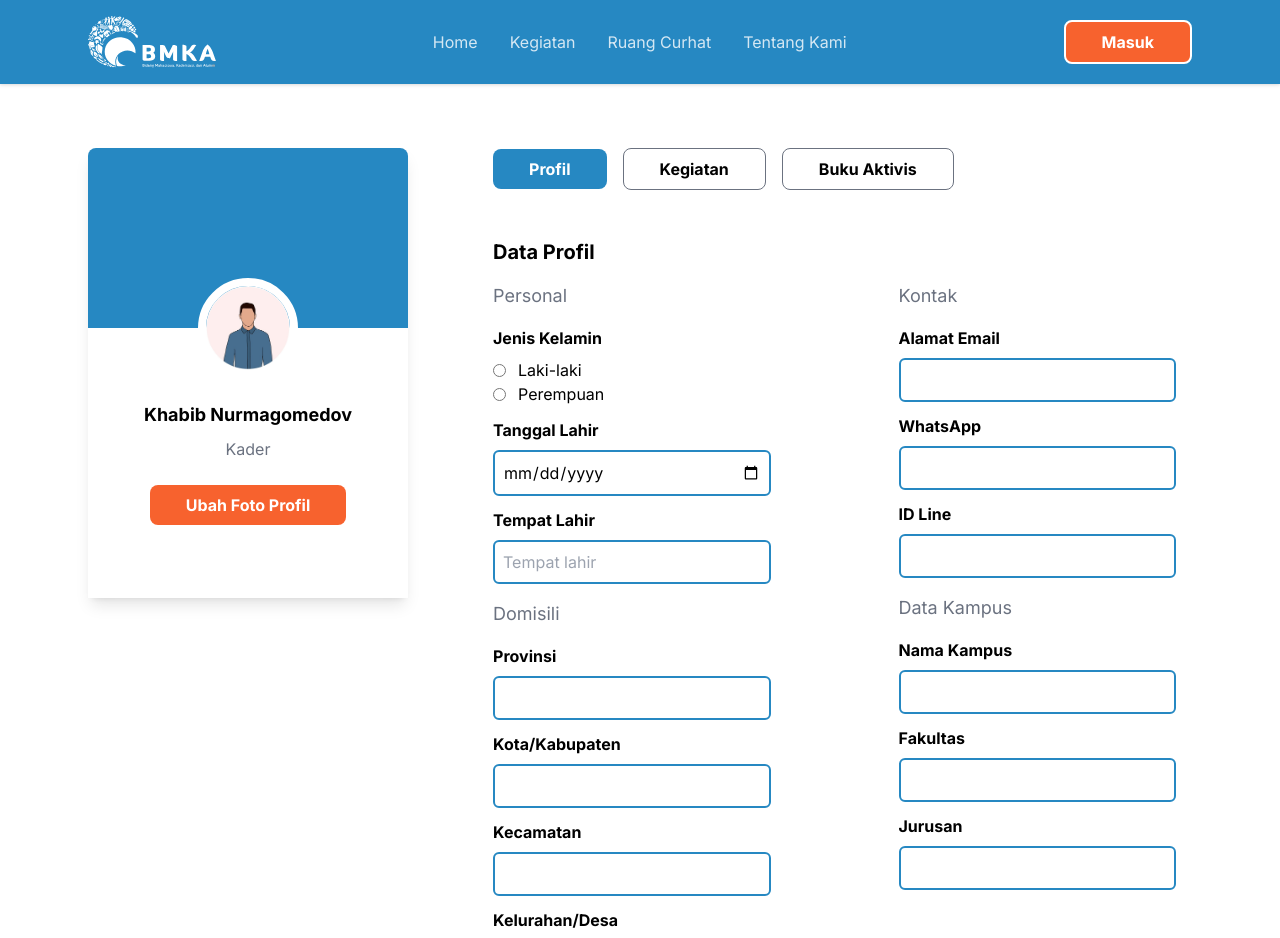
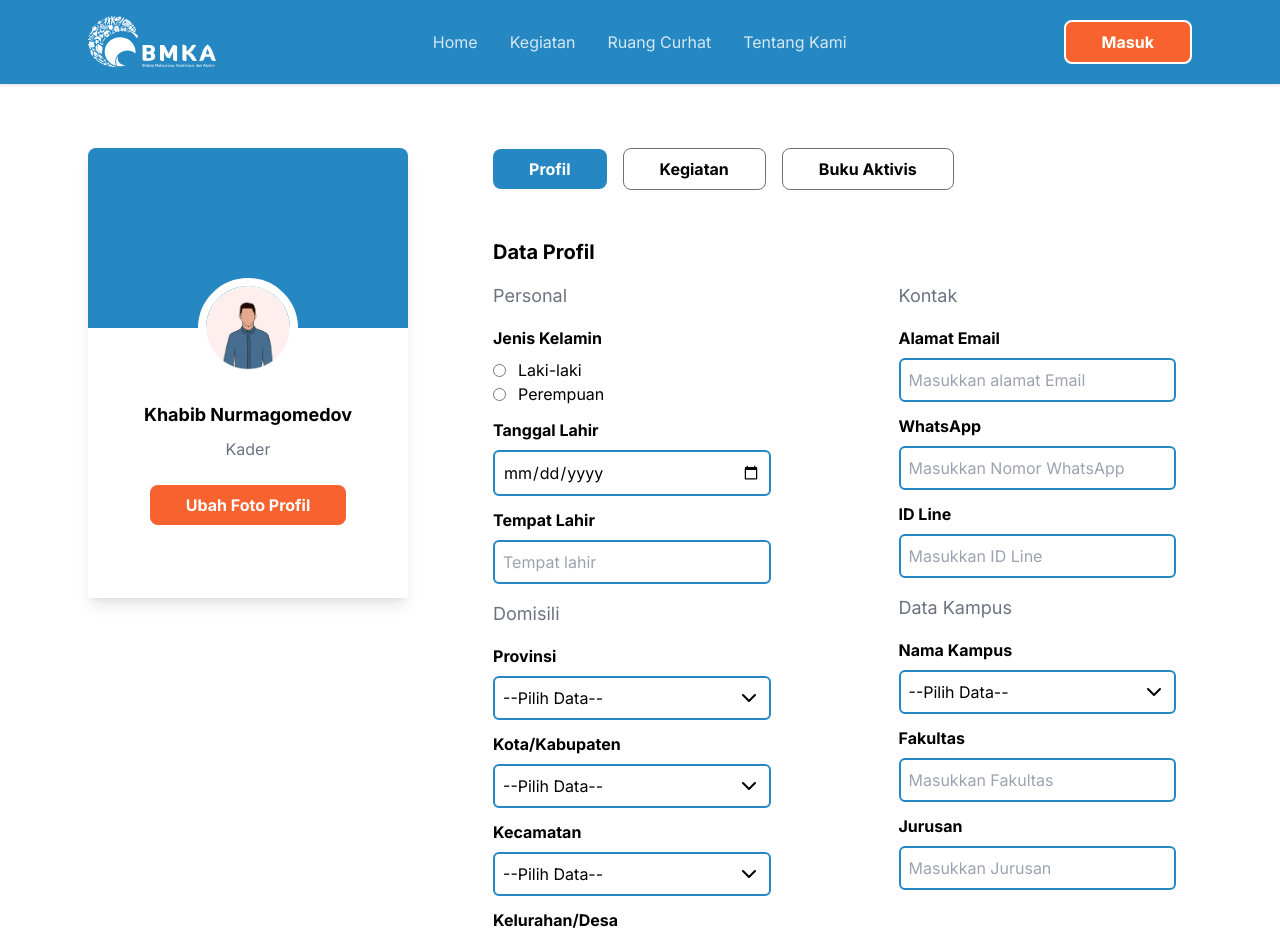
Before and after one commit to salman-digital-lab/new-web-kaderisasi, a Next.js app: page /profile in a window 1280 px wide. Shown: the top 938 px of the page. Built offline with nearby package versions, Linux system fonts and the light colour scheme.

Commit message:
feat: implement RadixUI on select input

```diff
--- a/package.json
+++ b/package.json
@@ -9,6 +9,7 @@
     "lint": "next lint"
   },
   "dependencies": {
+    "@radix-ui/react-select": "^2.0.0",
     "dayjs": "^1.11.10",
     "lucide-react": "^0.312.0",
     "next": "14.0.1",
--- /dev/null
+++ b/src/app/profile/components/InputSelect/index.tsx
@@ -0,0 +1,65 @@
+/* eslint-disable react/display-name */
+/* eslint-disable react/jsx-no-undef */
+import React, { ReactNode, HTMLAttributes, Ref } from 'react';
+import * as Select from '@radix-ui/react-select';
+import { ChevronDown, ChevronUp, Check } from 'lucide-react';
+
+interface SelectItemProps extends HTMLAttributes<HTMLDivElement> {
+  children: ReactNode;
+  value?: string | number | undefined;
+}
+
+const SelectItem = React.forwardRef<HTMLDivElement, SelectItemProps>(
+  ({ children, className, value, ...props }, forwardedRef) => {
+    return (
+      <Select.Item
+        className={`
+          relative flex items-center text-black h-[25px] pr-[35px] pl-[30px] py-2 rounded-[3px] select-none cursor-pointer focus:bg-primary/10 focus:outline-none
+          ${className}`}
+        value={value !== undefined ? value.toString() : ''}
+        {...props}
+        ref={forwardedRef}
+      >
+        <Select.ItemIndicator
+        className="absolute left-0 inline-flex justify-center items-center text-sm w-[25px]"
+        >
+          <Check />
+        </Select.ItemIndicator>
+        <Select.ItemText>{children}</Select.ItemText>
+      </Select.Item>
+    );
+  }
+);
+
+export default function InputSelect({ data }: { data: { placeholder: string; kategori: string; options: Array<{ value: string | number; display: string; }> } }) {
+  return (
+    <Select.Root>
+    <Select.Trigger
+      className="inline-flex justify-between items-center text-black p-2 border-2 border-primary rounded-md focus:outline-none focus:border-primary/30"
+      aria-label={data.kategori}
+    >
+      <Select.Value placeholder={data.placeholder} />
+      <Select.Icon>
+        <ChevronDown />
+      </Select.Icon>
+    </Select.Trigger>
+    <Select.Portal>
+      <Select.Content className="overflow-hidden mt-[70px] bg-white border-2 border-gray-500/20 rounded-md shadow-lg">
+        <Select.ScrollUpButton className="flex justify-center items-center  h-[25px] bg-white text-black cursor-default">
+          <ChevronUp />
+        </Select.ScrollUpButton>
+        <Select.Viewport className="p-2">
+          {data.options.map((option) => (
+            <SelectItem key={option.value} value={option.value}>
+              {option.display}
+            </SelectItem>
+          ))}
+        </Select.Viewport>
+        <Select.ScrollDownButton className="flex items-center justify-center h-[25px] bg-white text-black cursor-default">
+          <ChevronDown />
+        </Select.ScrollDownButton>
+      </Select.Content>
+    </Select.Portal>
+  </Select.Root>
+  )
+}
--- a/src/app/profile/components/Profil/index.tsx
+++ b/src/app/profile/components/Profil/index.tsx
@@ -1,6 +1,36 @@
 import { Button } from '@/components/common';
+import InputSelect from '../InputSelect';
 
 export default function Profil() {
+	const dummyData = {
+		placeholder: '--Pilih Data--',
+		kategori: 'provinsi',
+		options: [
+			{value: 'data1', display: 'Data 1'},
+			{value: 'data2', display: 'Data 2'},
+			{value: 'data3', display: 'Data 3'},
+			{value: 'data4', display: 'Data 4'},
+			{value: 'data5', display: 'Data 5'},
+			{value: 'data6', display: 'Data 6'},
+			{value: 'data7', display: 'Data 7'},
+			{value: 'data8', display: 'Data 8'},
+			{value: 'data8', display: 'Data 8'},
+			{value: 'data9', display: 'Data 9'},
+			{value: 'data10', display: 'Data 10'},
+			{value: 'data11', display: 'Data 11'},
+			{value: 'data12', display: 'Data 12'},
+			{value: 'data13', display: 'Data 13'},
+			{value: 'data14', display: 'Data 14'},
+			{value: 'data15', display: 'Data 15'},
+			{value: 'data16', display: 'Data 16'},
+			{value: 'data17', display: 'Data 17'},
+			{value: 'data18', display: 'Data 18'},
+			{value: 'data19', display: 'Data 19'},
+			{value: 'data20', display: 'Data 20'},
+			{value: 'data21', display: 'Data 21'},
+			{value: 'data22', display: 'Data 22'},
+		]
+	}
 	return (
 		<>
 			<h1 className="text-xl text-center font-bold mb-4 lg:text-left">Data Profil</h1>
@@ -64,37 +94,25 @@ export default function Profil() {
 								<label htmlFor="" className="font-bold">
 									Provinsi
 								</label>
-								<input
-									type="text"
-									className="p-2 border-2 border-primary rounded-md focus:outline-none focus:border-primary/30"
-								/>
+								<InputSelect data={dummyData} />
 							</div>
 							<div className="flex flex-col gap-2">
 								<label htmlFor="" className="font-bold">
 									Kota/Kabupaten
 								</label>
-								<input
-									type="text"
-									className="p-2 border-2 border-primary rounded-md focus:outline-none focus:border-primary/30"
-								/>
+								<InputSelect data={dummyData} />
 							</div>
 							<div className="flex flex-col gap-2">
 								<label htmlFor="" className="font-bold">
 									Kecamatan
 								</label>
-								<input
-									type="text"
-									className="p-2 border-2 border-primary rounded-md focus:outline-none focus:border-primary/30"
-								/>
+								<InputSelect data={dummyData} />
 							</div>
 							<div className="flex flex-col gap-2">
 								<label htmlFor="" className="font-bold">
 									Kelurahan/Desa
 								</label>
-								<input
-									type="text"
-									className="p-2 border-2 border-primary rounded-md focus:outline-none focus:border-primary/30"
-								/>
+								<InputSelect data={dummyData} />
 							</div>
 							<div className="flex flex-col gap-2">
 								<label htmlFor="alamat" className="font-bold">
@@ -124,6 +142,7 @@ export default function Profil() {
 								<input
 									type="email"
 									id="email"
+									placeholder="Masukkan alamat Email"
 									className="p-2 border-2 border-primary rounded-md focus:outline-none focus:border-primary/30"
 								/>
 							</div>
@@ -134,6 +153,7 @@ export default function Profil() {
 								<input
 									type="text"
 									id="whatsapp"
+									placeholder="Masukkan Nomor WhatsApp"
 									className="p-2 border-2 border-primary rounded-md focus:outline-none focus:border-primary/30"
 								/>
 							</div>
@@ -144,6 +164,7 @@ export default function Profil() {
 								<input
 									type="text"
 									id="id-line"
+									placeholder="Masukkan ID Line"
 									className="p-2 border-2 border-primary rounded-md focus:outline-none focus:border-primary/30"
 								/>
 							</div>
@@ -158,10 +179,7 @@ export default function Profil() {
 								<label htmlFor="" className="font-bold">
 									Nama Kampus
 								</label>
-								<input
-									type="text"
-									className="p-2 border-2 border-primary rounded-md focus:outline-none focus:border-primary/30"
-								/>
+								<InputSelect data={dummyData} />
 							</div>
 							<div className="flex flex-col gap-2">
 								<label htmlFor="fakultas" className="font-bold">
@@ -170,6 +188,7 @@ export default function Profil() {
 								<input
 									type="text"
 									id="fakultas"
+									placeholder="Masukkan Fakultas"
 									className="p-2 border-2 border-primary rounded-md focus:outline-none focus:border-primary/30"
 								/>
 							</div>
@@ -180,6 +199,7 @@ export default function Profil() {
 								<input
 									type="text"
 									id="jurusan"
+									placeholder="Masukkan Jurusan"
 									className="p-2 border-2 border-primary rounded-md focus:outline-none focus:border-primary/30"
 								/>
 							</div>
--- a/src/app/profile/components/index.tsx
+++ b/src/app/profile/components/index.tsx
@@ -1,3 +1,4 @@
 export { default as Profil } from './Profil';
 export { default as Kegiatan } from './Kegiatan';
 export { default as BukuAktivis } from './BukuAktivis';
+export { default as InputSelect } from './InputSelect';
```
Also changed, not shown: 1 other file (tests, documents, lock files or other folders).
